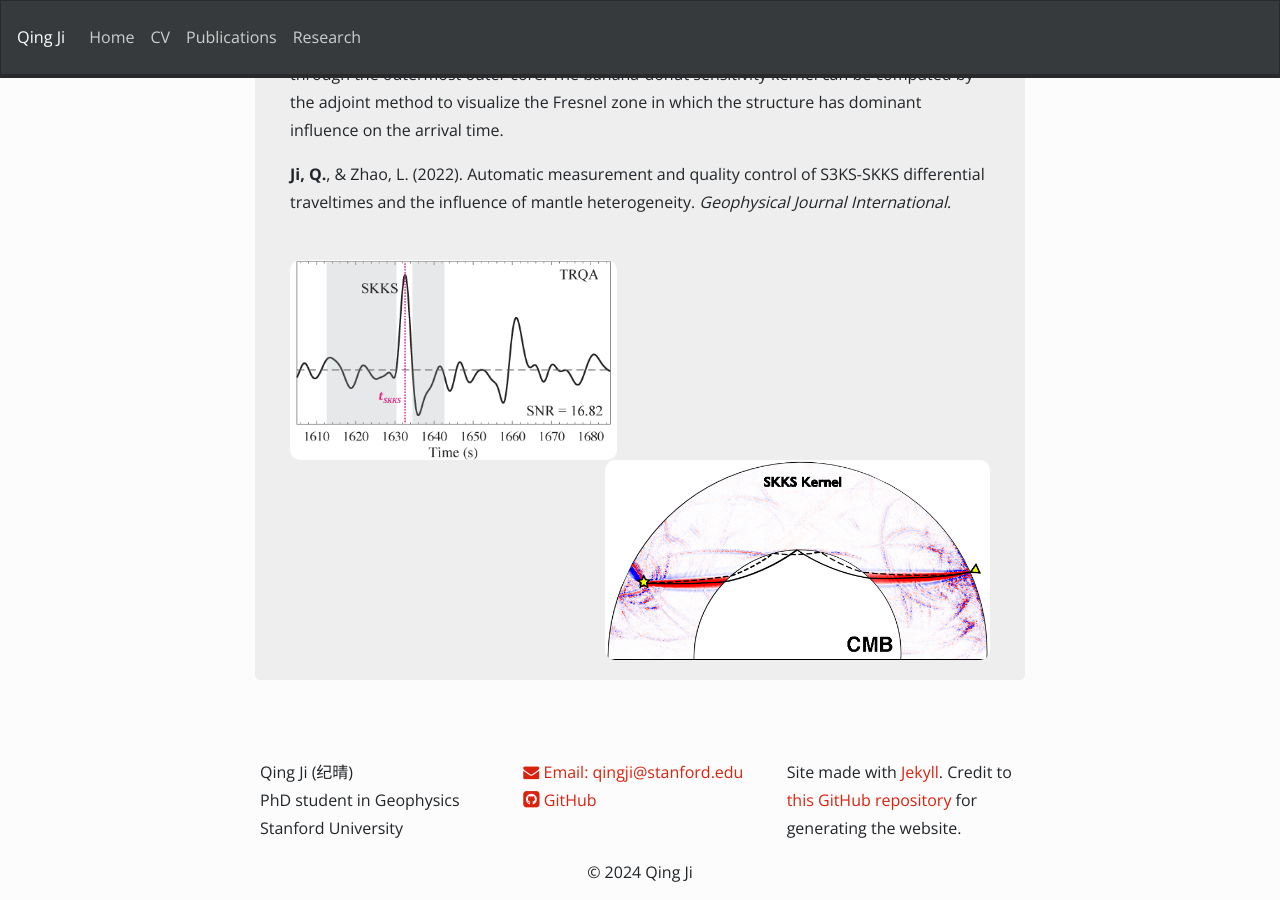
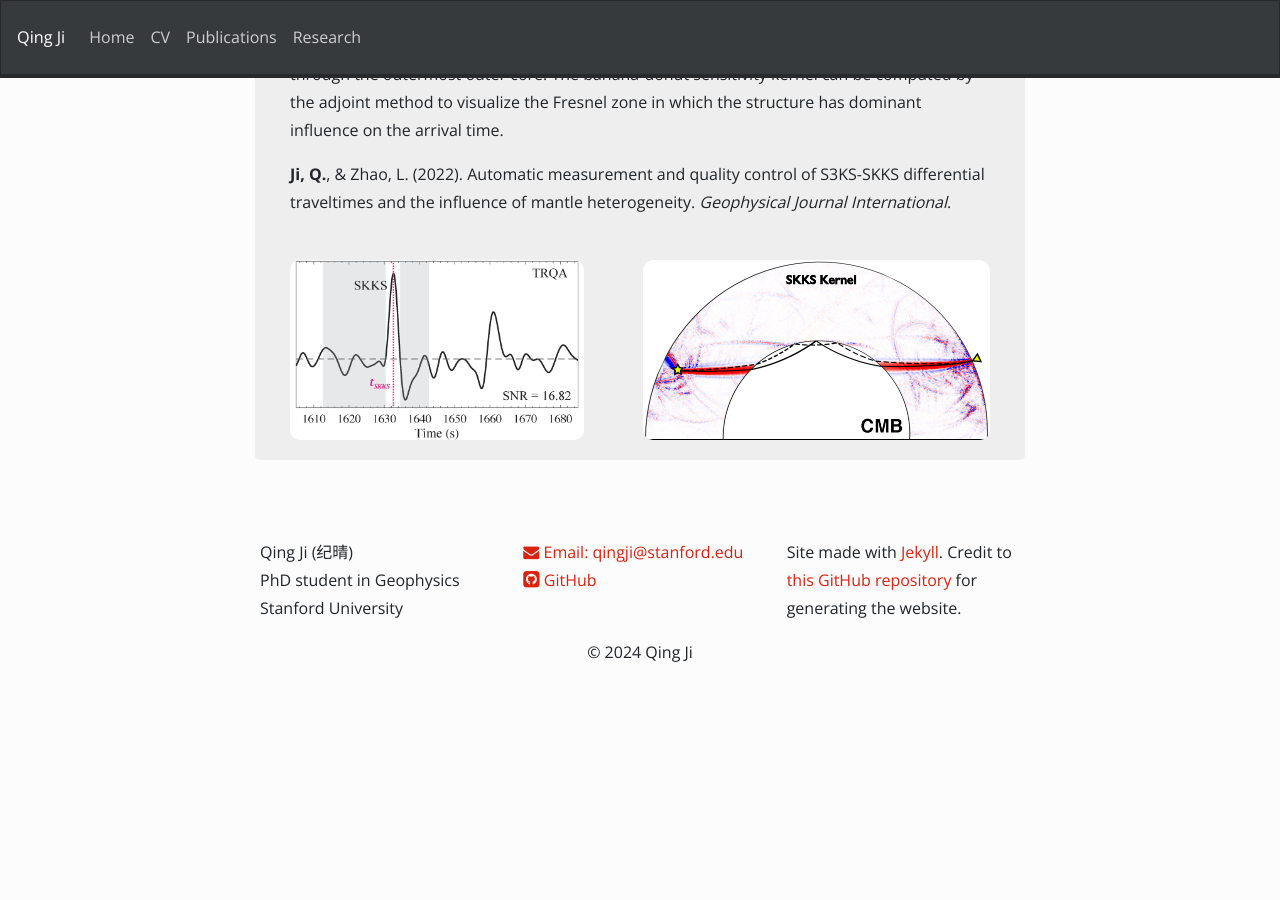
Before and after one commit to NickJi98/NickJi98.github.io, a Jekyll site: the page built from _pages/Research.md, in a window 1280 px wide and 900 px high, scrolled down 2040 px. Built offline with Jekyll 4.4.1, drawn with Linux system fonts in a browser that asks for light colours; nearby versions of some CDN libraries; a style sheet for code colours, icons or effects is not loaded; after the commit the page ends 2722 px from its top, so only the background shows below that.

Commit message:
Update Research.md

```diff
--- a/_pages/Research.md
+++ b/_pages/Research.md
@@ -83,8 +83,8 @@ iframe {
   <p>**Ji, Q.**, & Zhao, L. (2022). Automatic measurement and quality control of S3KS-SKKS differential traveltimes and the influence of mantle heterogeneity. _Geophysical Journal International_.</p>
 
   <br/>
-  <img align="left" src="{{ site.url }}{{ site.baseurl }}/images/site_SKKS.png" height="200px"/>
-  <img align="right" src="{{ site.url }}{{ site.baseurl }}/images/site_kernel.png" height="200px"/> <br/>
+  <img align="left" src="{{ site.url }}{{ site.baseurl }}/images/site_SKKS.png" height="180px"/>
+  <img align="right" src="{{ site.url }}{{ site.baseurl }}/images/site_kernel.png" height="180px"/> <br/>
 </div>
 </div>
 </div>
```
